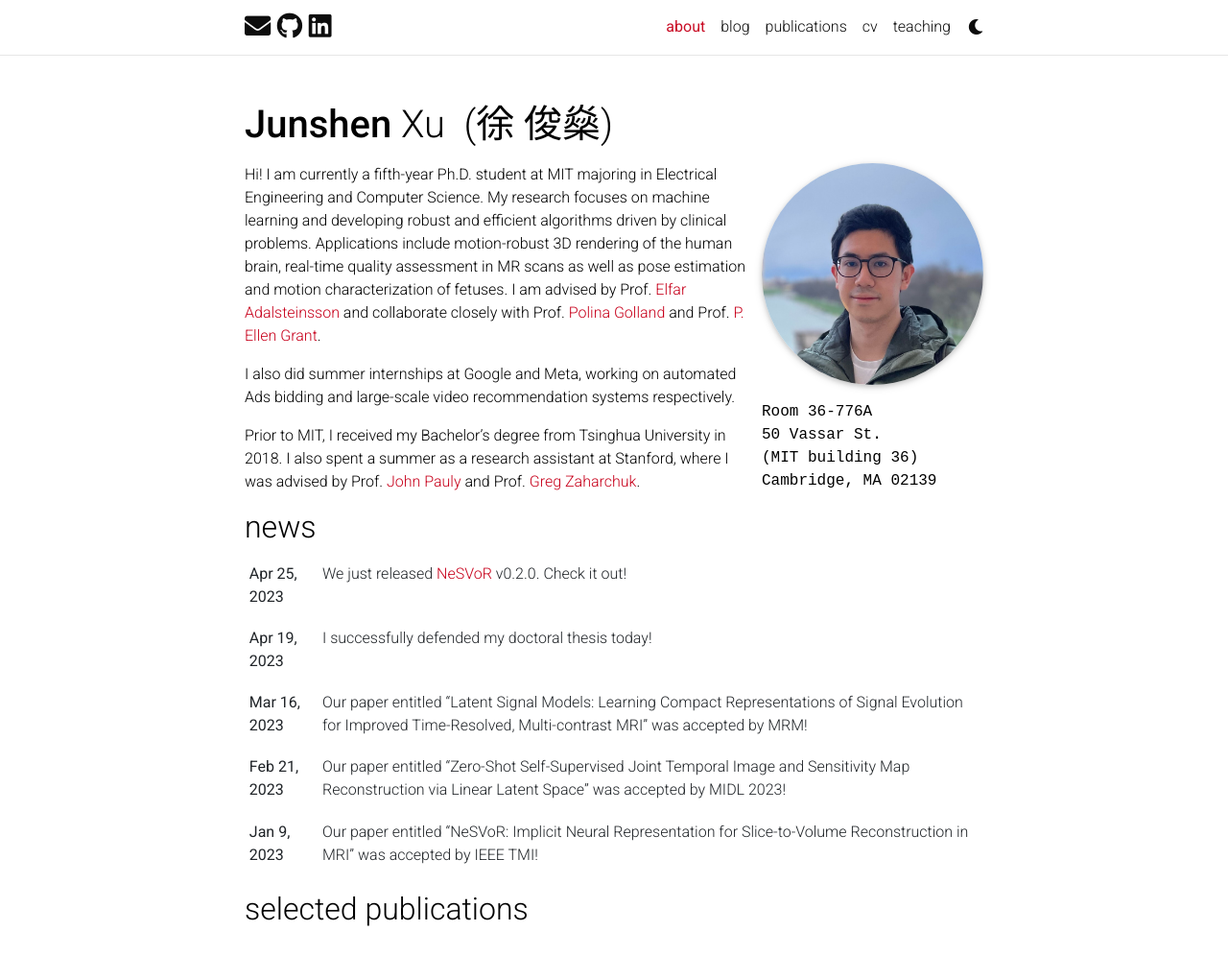
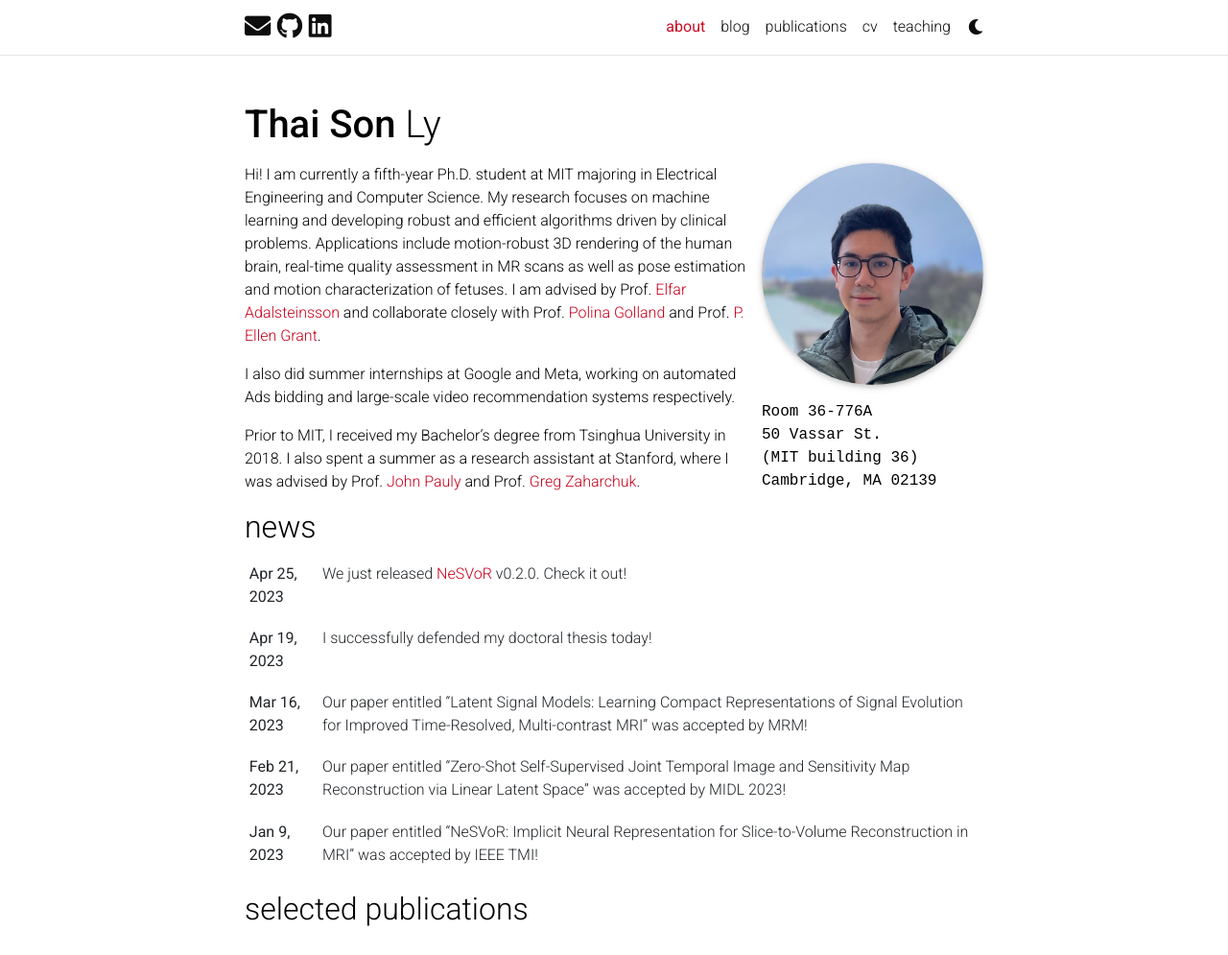
Before and after one commit to tsly123/tsly123.github.io, a Jekyll site: the page built from _pages/about.md, in a window 1280 px wide and 1265 px high, cut to the strip 0-995 px from the top of the window. Shown: the whole strip at 96% size. Built offline with Jekyll 4.4.1, drawn with Linux system fonts in a browser that asks for light colours; full-size pictures stand in for the smaller copies a plugin makes; comment, search, counter and statistics services are not loaded; a style sheet for code colours, icons or effects is not loaded; some of the changed text lies outside the part shown.

Commit message:
Update _config.yml

```diff
--- a/_config.yml
+++ b/_config.yml
@@ -3,12 +3,10 @@
 # -----------------------------------------------------------------------------
 
 title: blank # the website title (if blank, full name will be used instead)
-first_name: Junshen
+first_name: Thai Son
 middle_name:
-last_name: Xu
-chinese_last_name: 徐
-chinese_first_name: 俊燊
-email: junshen@mit.edu
+last_name: Ly
+email: stly@uh.edu
 description: > # the ">" symbol means to ignore newlines until "footer_text:"
   A simple, whitespace theme for academics. Based on [*folio](https://github.com/bogoli/-folio) design.
 footer_text: >
@@ -19,7 +17,7 @@ keywords: jekyll, jekyll-theme, academic-website, portfolio-website  # add your
 lang: en # the language of your site (for example: en, fr, cn, ru, etc.)
 icon: favicon_v2.ico #🎓 # the emoji used as the favicon (alternatively, provide image name in /assets/img/)
 
-url: https://daviddmc.github.io # the base hostname & protocol for your site
+url: https://tsly123.github.io # the base hostname & protocol for your site
 baseurl: #/al-folio # the subpath of your site, e.g. /blog/
 last_updated: true # set to true if you want to display last updated in the footer
 impressum_path:  # set to path to include impressum link in the footer, use the same path as permalink in a page, helps to conform with EU GDPR
@@ -72,13 +70,13 @@ og_image: # The site-wide (default for all links) Open Graph preview image
 # Social integration
 # -----------------------------------------------------------------------------
 
-github_username: daviddmc # your GitHub user name
+github_username: tsly123 # your GitHub user name
 gitlab_username: # your GitLab user name
 twitter_username: # your Twitter handle
 mastodon_username: # your mastodon instance+username in the format instance.tld/@username
-linkedin_username: junshen-xu-30444b129 # your LinkedIn user name
+linkedin_username: son-thai-ly-4b1407177 # your LinkedIn user name
 telegram_username: # your Telegram user name
-scholar_userid: qNk6tgcAAAAJ # your Google Scholar ID
+scholar_userid: X1EgXioAAAAJ # your Google Scholar ID
 semanticscholar_id: # your Semantic Scholar ID
 whatsapp_number: # your WhatsApp number (full phone number in international format. Omit any zeroes, brackets, or dashes when adding the phone number in international format.)
 orcid_id: # your ORCID ID
@@ -113,10 +111,10 @@ contact_note: >
 # Analytics and search engine verification
 # -----------------------------------------------------------------------------
 
-google_analytics: G-NYJ88YK0VS # your Google Analytics measurement ID (format: G-XXXXXXXXXX)
+google_analytics: #G-NYJ88YK0VS # your Google Analytics measurement ID (format: G-XXXXXXXXXX)
 panelbear_analytics:  # panelbear analytics site ID (format: XXXXXXXXX)
 
-google_site_verification: MARJu3erA7Z6jybcmR5fgSNRNtCNYMAYkk0jidGGr8A # your google-site-verification ID (Google Search Console)
+google_site_verification: #MARJu3erA7Z6jybcmR5fgSNRNtCNYMAYkk0jidGGr8A # your google-site-verification ID (Google Search Console)
 bing_site_verification:  # out your bing-site-verification ID (Bing Webmaster)
 
 # -----------------------------------------------------------------------------
@@ -271,8 +269,8 @@ jekyll-archives:
 
 scholar:
 
-  last_name: [Xu]
-  first_name: [Junshen]
+  last_name: [Ly]
+  first_name: [Thai Son]
 
   style: apa
   locale: en
```
